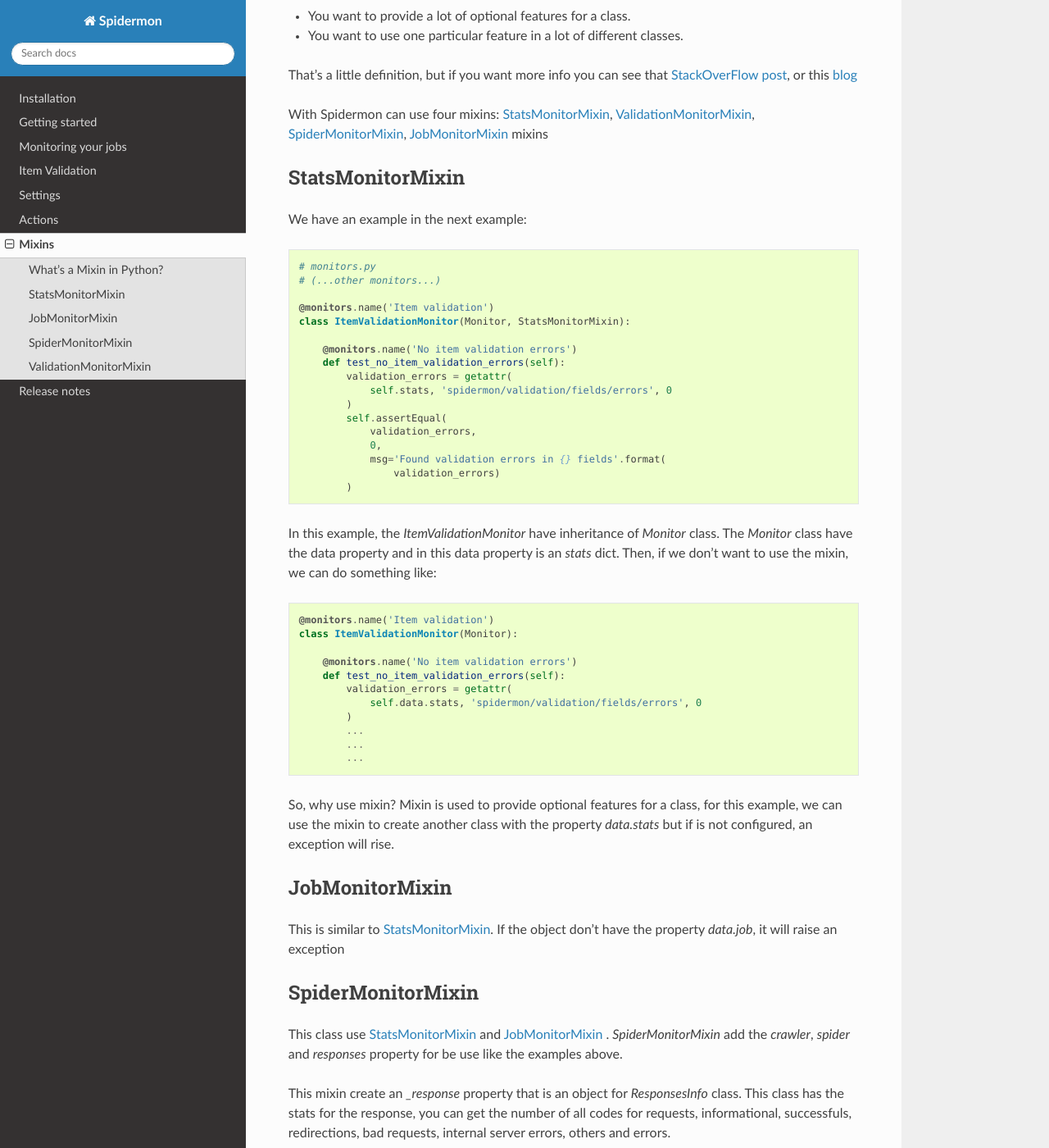
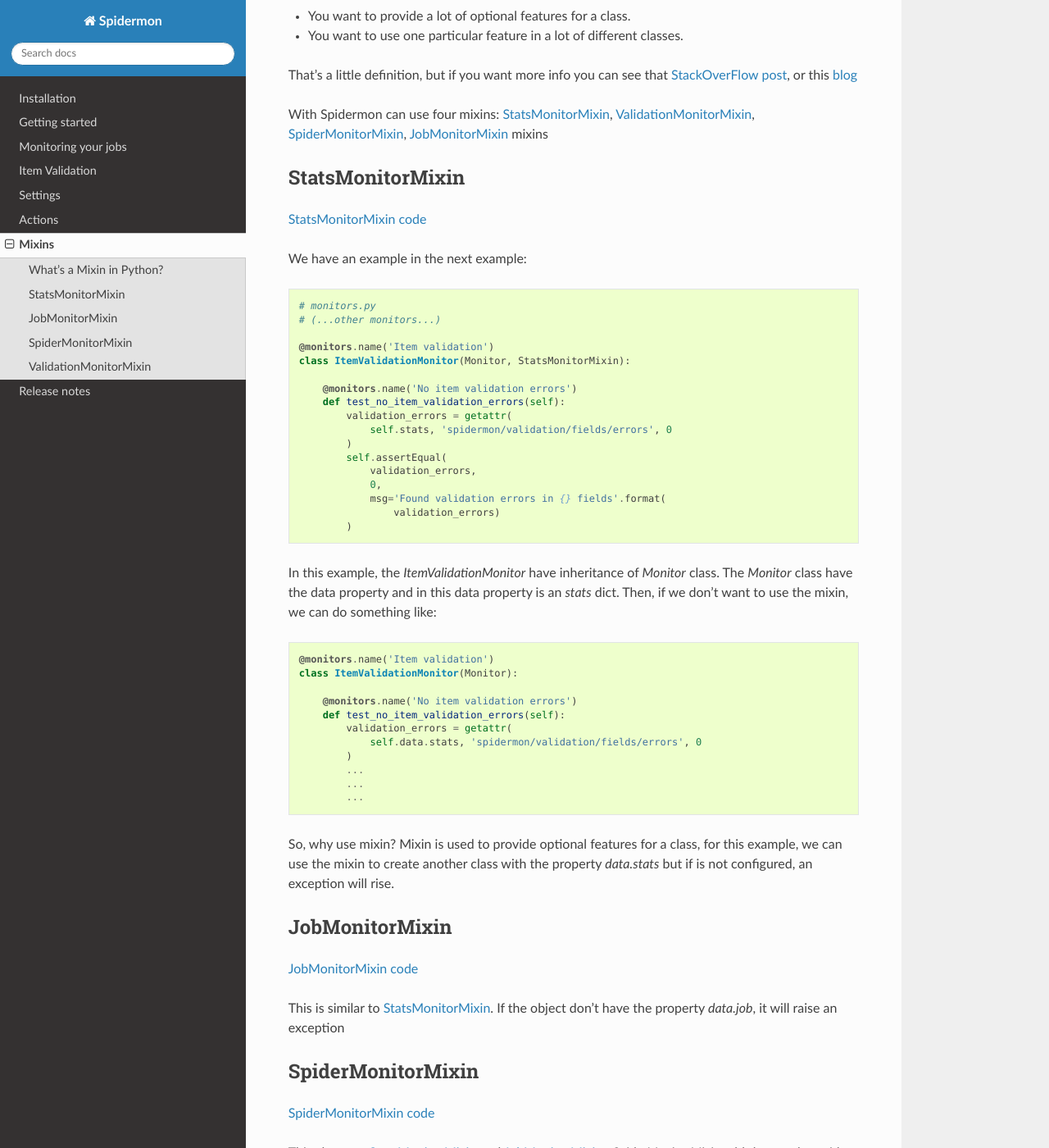
Before and after one commit to scrapinghub/spidermon, a Sphinx documentation site: the page built from docs/source/mixins.rst, in a window 1280 px wide and 1400 px high, scrolled down 280 px. Shown: the whole window at 82% size. Built offline with Sphinx 7.4.7 and the Read the Docs theme 2.0.0, drawn with Linux system fonts in a browser that asks for light colours; some of the changed text lies outside the part shown.

Commit message:
Add links to mixins code

```diff
--- a/docs/source/mixins.rst
+++ b/docs/source/mixins.rst
@@ -23,6 +23,11 @@
 
 StatsMonitorMixin
 -----------------
+
+`StatsMonitorMixin code`_
+
+.. _`StatsMonitorMixin code`: https://github.com/scrapinghub/spidermon/blob/master/spidermon/contrib/monitors/mixins/stats.py
+
 
 We have an example in the next example:
 
@@ -66,10 +71,15 @@
 
 So, why use mixin? Mixin is used to provide optional features for a class, for this example, we can use the mixin to create another class with the property `data.stats` but if is not configured, an exception will rise.
 
+
 .. _`JobMonitorMixin`:
 
 JobMonitorMixin
 ---------------
+
+`JobMonitorMixin code`_
+
+.. _`JobMonitorMixin code`: https://github.com/scrapinghub/spidermon/blob/master/spidermon/contrib/monitors/mixins/job.py
 
 This is similar to `StatsMonitorMixin`_. If the object don't have the property `data.job`, it will raise an exception
 
@@ -77,6 +87,10 @@
 
 SpiderMonitorMixin
 ------------------
+
+`SpiderMonitorMixin code`_
+
+.. _`SpiderMonitorMixin code`: https://github.com/scrapinghub/spidermon/blob/master/spidermon/contrib/monitors/mixins/spider.py
 
 This class use `StatsMonitorMixin`_ and `JobMonitorMixin`_ . `SpiderMonitorMixin` add the `crawler`, `spider` and `responses` property for be use like the examples above.
 
@@ -88,4 +102,8 @@
 ValidationMonitorMixin
 ----------------------
 
+`ValidationMonitorMixin code`_
+
+.. _`ValidationMonitorMixin code`: https://github.com/scrapinghub/spidermon/blob/master/spidermon/contrib/monitors/mixins/validation.py
+
 This class use `StatsMonitorMixin`_ and add the `_validation` property.
```
